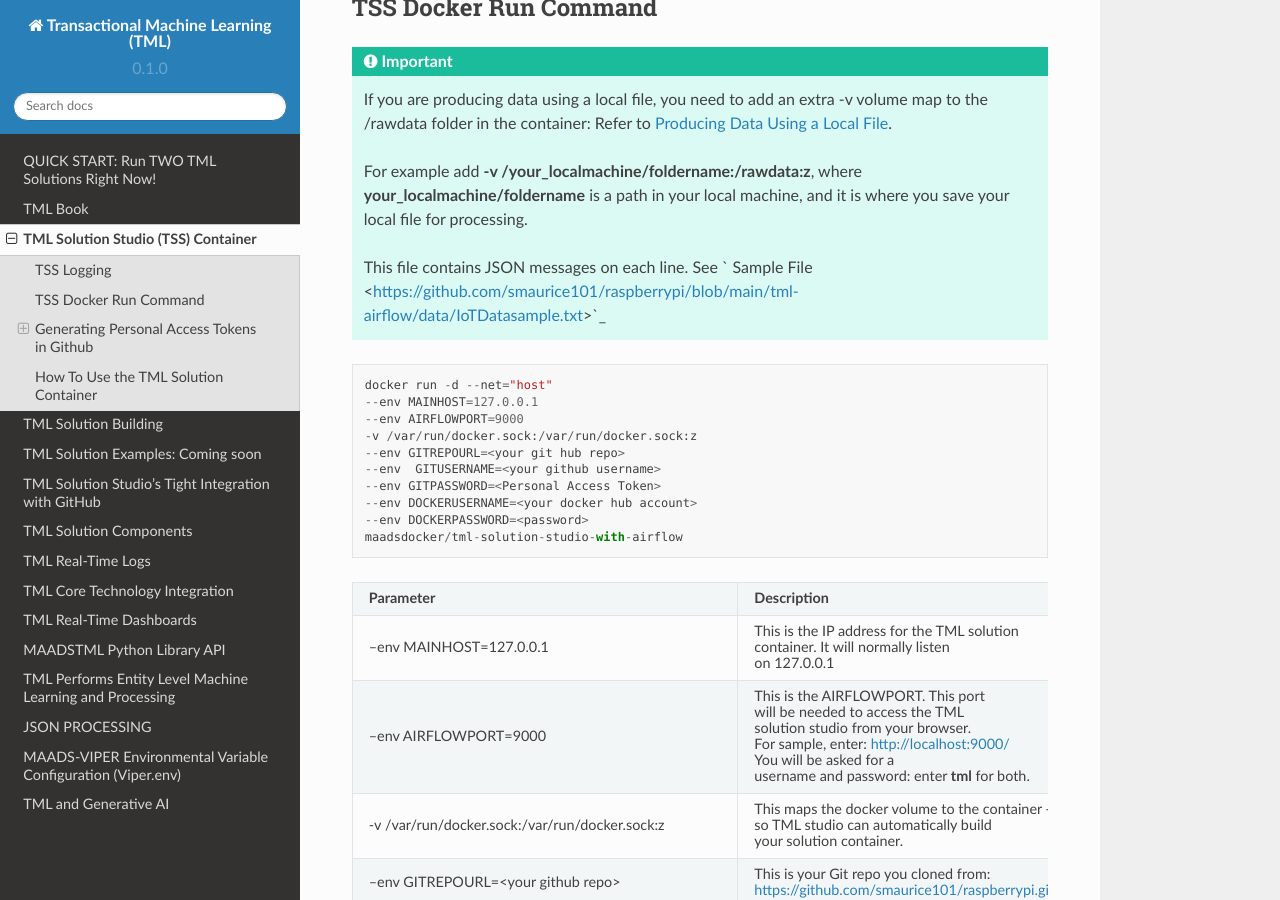
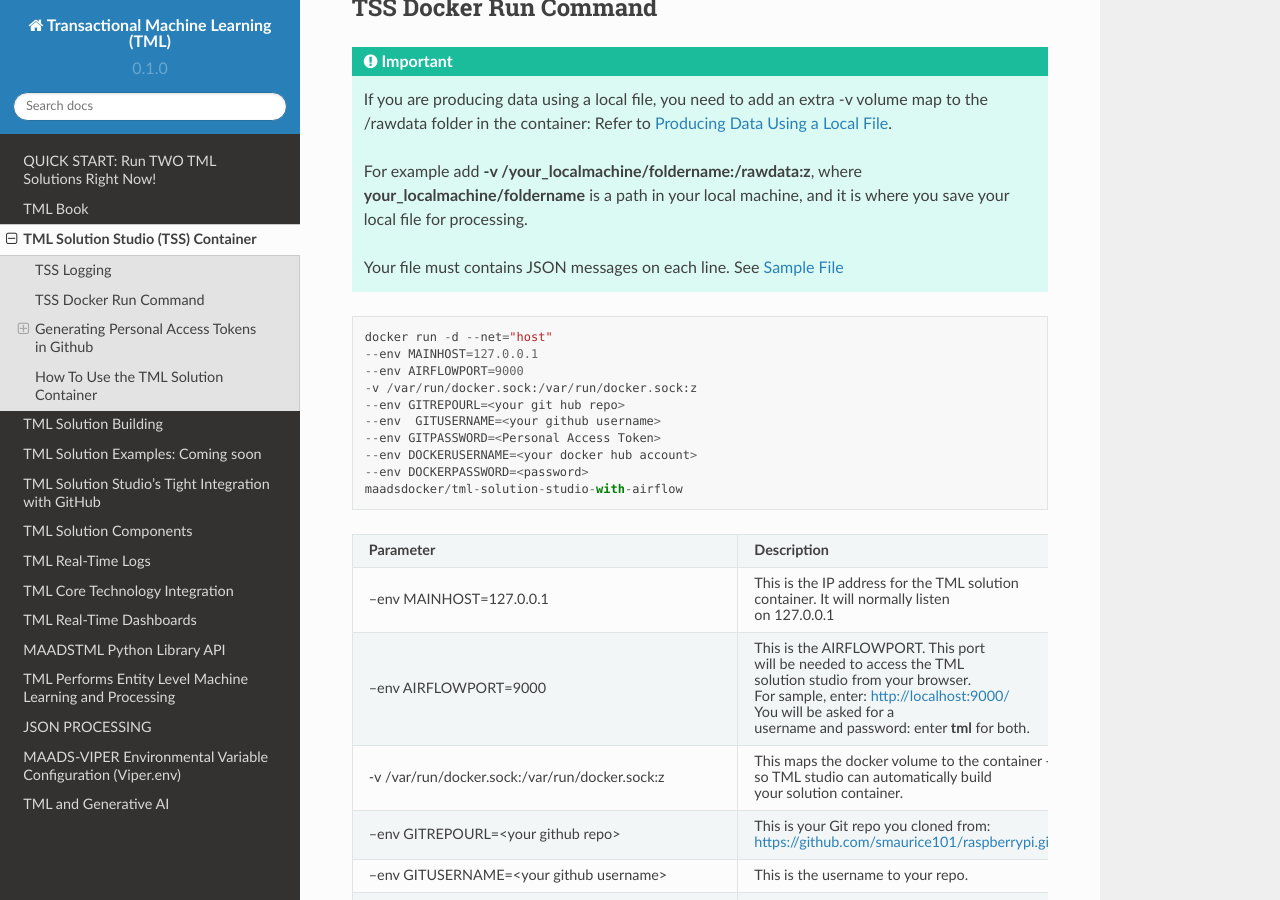
Before and after one commit to smaurice101/readthedocs, a Sphinx documentation site: the page built from docs/source/docker.rst, in a window 1280 px wide and 900 px high, scrolled down 1710 px. Built offline with Sphinx 7.4.7 and the Read the Docs theme 2.0.0, drawn with Linux system fonts in a browser that asks for light colours.

Commit message:
Update docker.rst

```diff
--- a/docs/source/docker.rst
+++ b/docs/source/docker.rst
@@ -48,7 +48,8 @@
    For example add **-v /your_localmachine/foldername:/rawdata:z**, where **your_localmachine/foldername** is a path in your local machine, and it is where you
    save your local file for processing.
 
-   This file contains JSON messages on each line.  See ` Sample File <https://github.com/smaurice101/raspberrypi/blob/main/tml-airflow/data/IoTDatasample.txt>`_
+   Your file must contains JSON messages on each line.  See `Sample File <https://github.com/smaurice101/raspberrypi/blob/main/tml-
+   airflow/data/IoTDatasample.txt>`_
 
 .. code-block::
 
```
